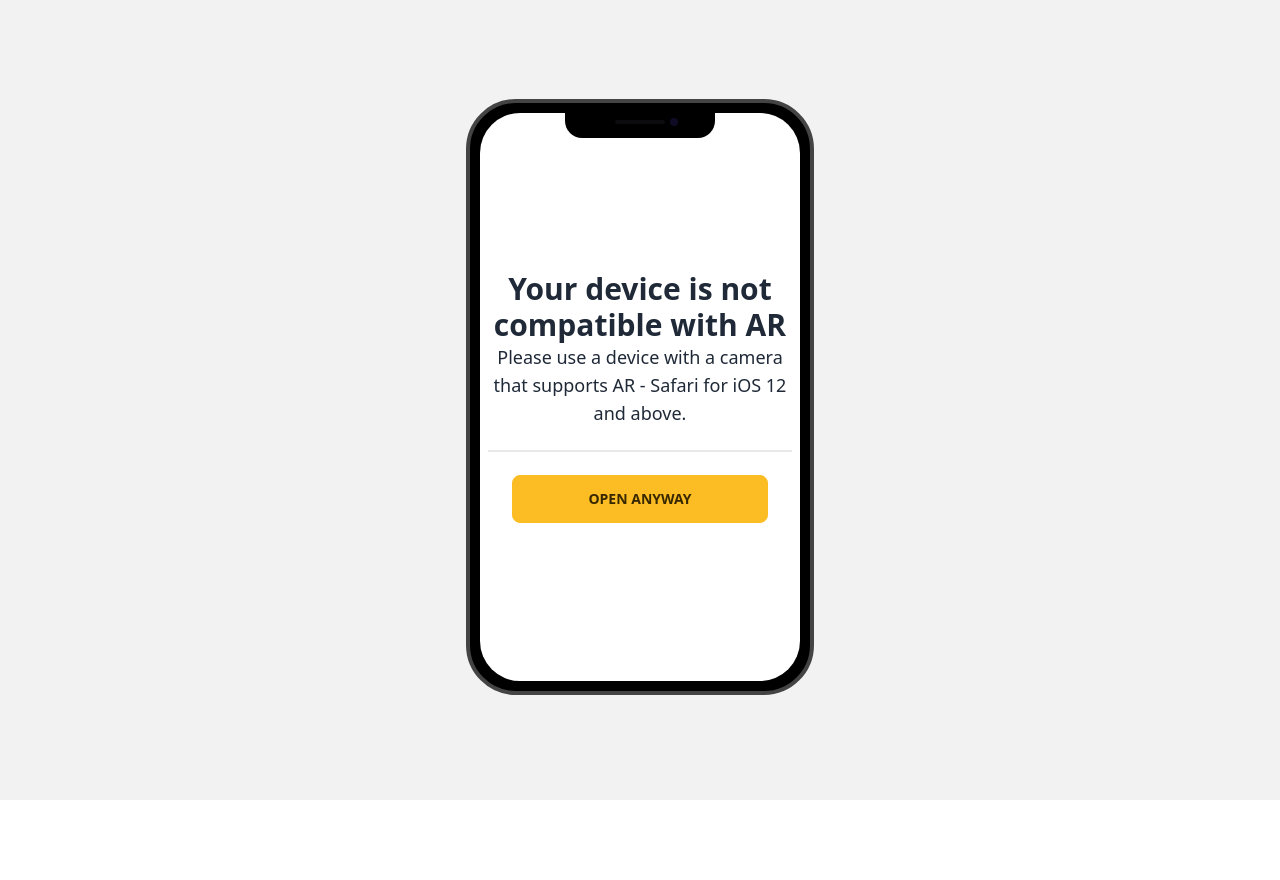
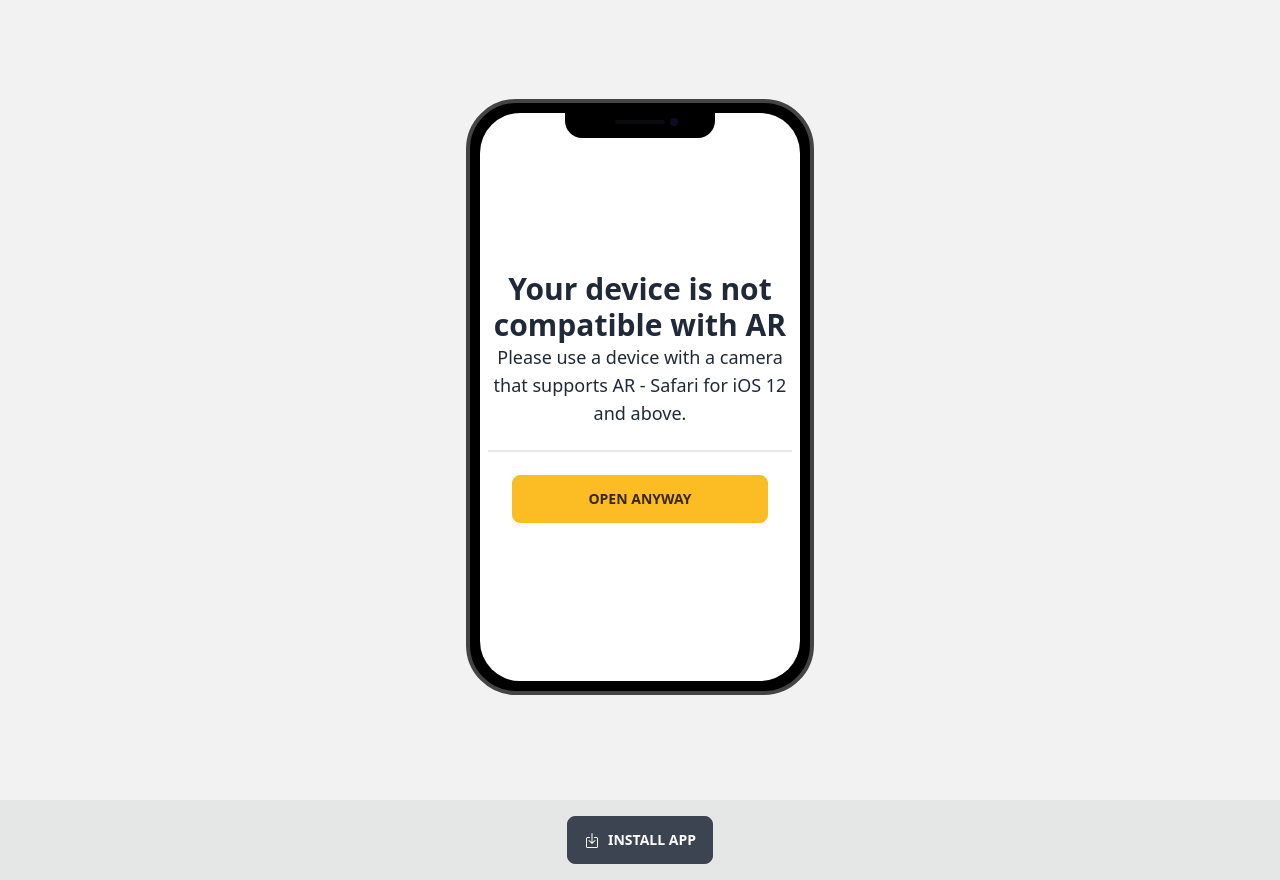
Before and after one commit to slimcandy/randomARt, a React (Create React App) app: page / in a window 1280 px wide. Before the commit the page ends 800 px from the top, so only its background shows below. Built offline with nearby package versions, Linux system fonts and the light colour scheme.

Commit message:
Update pwa logic

```diff
--- /dev/null
+++ b/src/components/Footer/Footer.tsx
@@ -0,0 +1,68 @@
+import React, { useEffect } from "react";
+import InstallIcon from "../../icons/install";
+import ShareIcon from "../../icons/share";
+
+export interface IBeforeInstallPromptEvent extends Event {
+  readonly platforms: string[];
+  readonly userChoice: Promise<{
+    outcome: "accepted" | "dismissed";
+    platform: string;
+  }>;
+  prompt(): Promise<void>;
+}
+
+function Footer() {
+  const [bipEvent, setBipEvent] = React.useState<IBeforeInstallPromptEvent>();
+  const [showWarning, setShowWarning] = React.useState(false);
+
+  useEffect(() => {
+    window.addEventListener("beforeinstallprompt", (event) => {
+      event.preventDefault();
+      setBipEvent(event as IBeforeInstallPromptEvent);
+    });
+  }, []);
+
+  const clickHandler = () => {
+    if (bipEvent) {
+      bipEvent.prompt();
+      setShowWarning(false);
+      setBipEvent(undefined);
+    } else {
+      setShowWarning(true);
+    }
+  };
+
+  return (
+    <footer className="footer footer-center p-4 bg-base-300 text-base-content">
+      <div>
+        {showWarning && (
+          <div className="alert alert-info shadow-lg">
+            <div>
+              <svg
+                xmlns="http://www.w3.org/2000/svg"
+                className="stroke-current flex-shrink-0 h-6 w-6"
+                fill="none"
+                viewBox="0 0 24 24"
+              >
+                <path
+                  strokeLinecap="round"
+                  strokeLinejoin="round"
+                  strokeWidth="2"
+                  d="M12 9v2m0 4h.01m-6.938 4h13.856c1.54 0 2.502-1.667 1.732-3L13.732 4c-.77-1.333-2.694-1.333-3.464 0L3.34 16c-.77 1.333.192 3 1.732 3z"
+                />
+              </svg>
+              <span>
+                To install the app look for Add to Homescreen in your
+                browser&apos;s <ShareIcon /> share menu.
+              </span>
+            </div>
+          </div>
+        )}
+        <button type="button" className="btn gap-2" onClick={clickHandler}>
+          <InstallIcon /> Install app
+        </button>
+      </div>
+    </footer>
+  );
+}
+export default Footer;
--- a/src/components/index.ts
+++ b/src/components/index.ts
@@ -1,2 +1,3 @@
 export { default as Seo } from "./Seo/Seo";
 export { default as App } from "./App/App";
+export { default as Footer } from "./Footer/Footer";
--- /dev/null
+++ b/src/icons/install.tsx
@@ -0,0 +1,23 @@
+import React from "react";
+
+export default function InstallIcon() {
+  return (
+    <svg
+      xmlns="http://www.w3.org/2000/svg"
+      width="16"
+      height="16"
+      fill="currentColor"
+      className="bi bi-box-arrow-in-down"
+      viewBox="0 0 16 16"
+    >
+      <path
+        fillRule="evenodd"
+        d="M3.5 6a.5.5 0 0 0-.5.5v8a.5.5 0 0 0 .5.5h9a.5.5 0 0 0 .5-.5v-8a.5.5 0 0 0-.5-.5h-2a.5.5 0 0 1 0-1h2A1.5 1.5 0 0 1 14 6.5v8a1.5 1.5 0 0 1-1.5 1.5h-9A1.5 1.5 0 0 1 2 14.5v-8A1.5 1.5 0 0 1 3.5 5h2a.5.5 0 0 1 0 1h-2z"
+      />
+      <path
+        fillRule="evenodd"
+        d="M7.646 11.854a.5.5 0 0 0 .708 0l3-3a.5.5 0 0 0-.708-.708L8.5 10.293V1.5a.5.5 0 0 0-1 0v8.793L5.354 8.146a.5.5 0 1 0-.708.708l3 3z"
+      />
+    </svg>
+  );
+}
--- /dev/null
+++ b/src/icons/share.tsx
@@ -0,0 +1,23 @@
+import React from "react";
+
+export default function ShareIcon() {
+  return (
+    <svg
+      xmlns="http://www.w3.org/2000/svg"
+      width="16"
+      height="16"
+      fill="currentColor"
+      className="inline-block"
+      viewBox="0 0 16 16"
+    >
+      <path
+        fillRule="evenodd"
+        d="M3.5 6a.5.5 0 0 0-.5.5v8a.5.5 0 0 0 .5.5h9a.5.5 0 0 0 .5-.5v-8a.5.5 0 0 0-.5-.5h-2a.5.5 0 0 1 0-1h2A1.5 1.5 0 0 1 14 6.5v8a1.5 1.5 0 0 1-1.5 1.5h-9A1.5 1.5 0 0 1 2 14.5v-8A1.5 1.5 0 0 1 3.5 5h2a.5.5 0 0 1 0 1h-2z"
+      />
+      <path
+        fillRule="evenodd"
+        d="M7.646.146a.5.5 0 0 1 .708 0l3 3a.5.5 0 0 1-.708.708L8.5 1.707V10.5a.5.5 0 0 1-1 0V1.707L5.354 3.854a.5.5 0 1 1-.708-.708l3-3z"
+      />
+    </svg>
+  );
+}
--- a/src/index.tsx
+++ b/src/index.tsx
@@ -1,7 +1,7 @@
 import React from "react";
 import ReactDOM from "react-dom/client";
 import "./index.css";
-import { App, Seo } from "./components";
+import { App, Footer, Seo } from "./components";
 import reportWebVitals from "./reportWebVitals";
 import * as serviceWorkerRegistration from "./serviceWorkerRegistration";
 
@@ -12,6 +12,7 @@ root.render(
   <React.StrictMode>
     <Seo />
     <App />
+    <Footer />
   </React.StrictMode>
 );
 
```
Also changed, not shown: public/logo256.png (added), public/manifest.json, public/screenshot.png (added).
